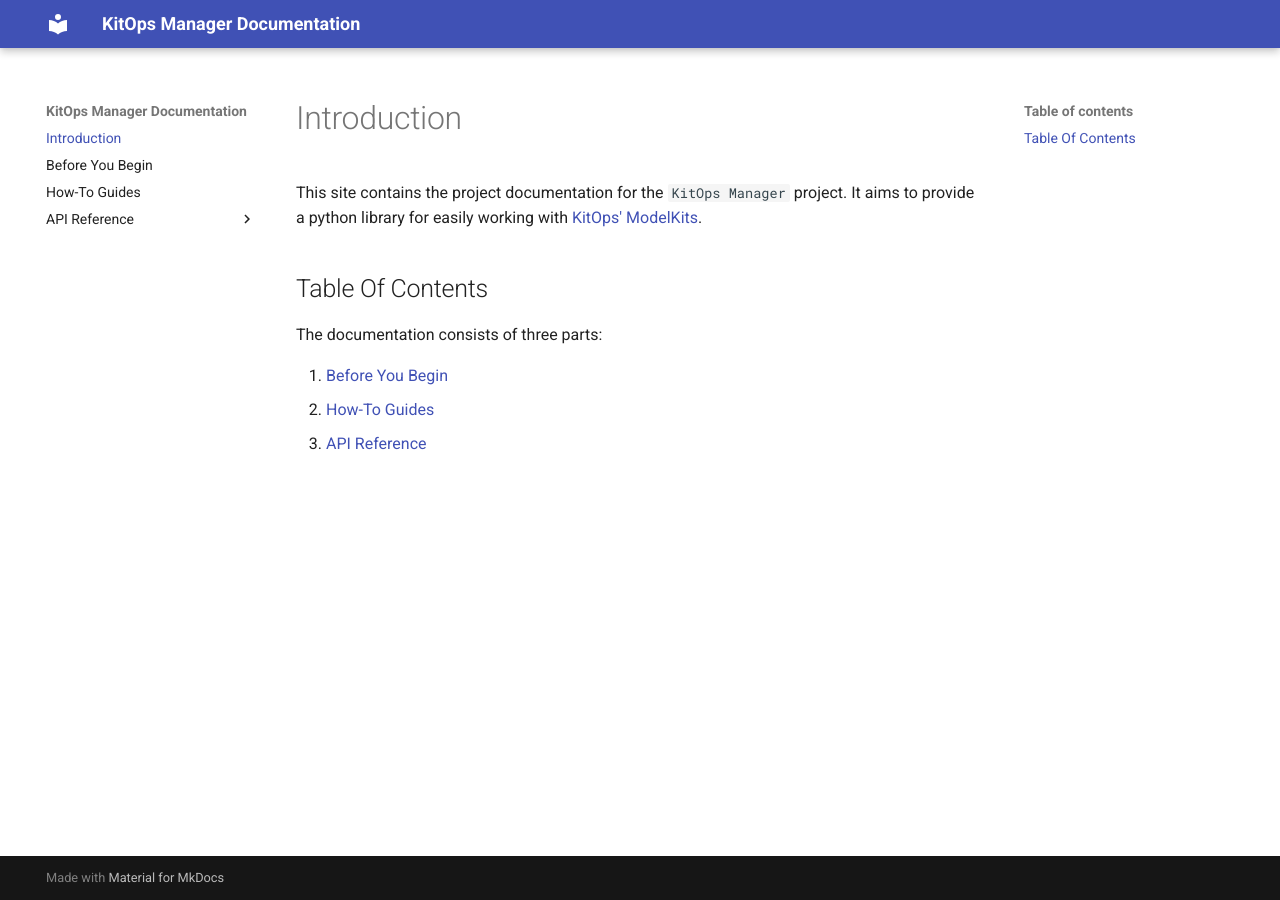
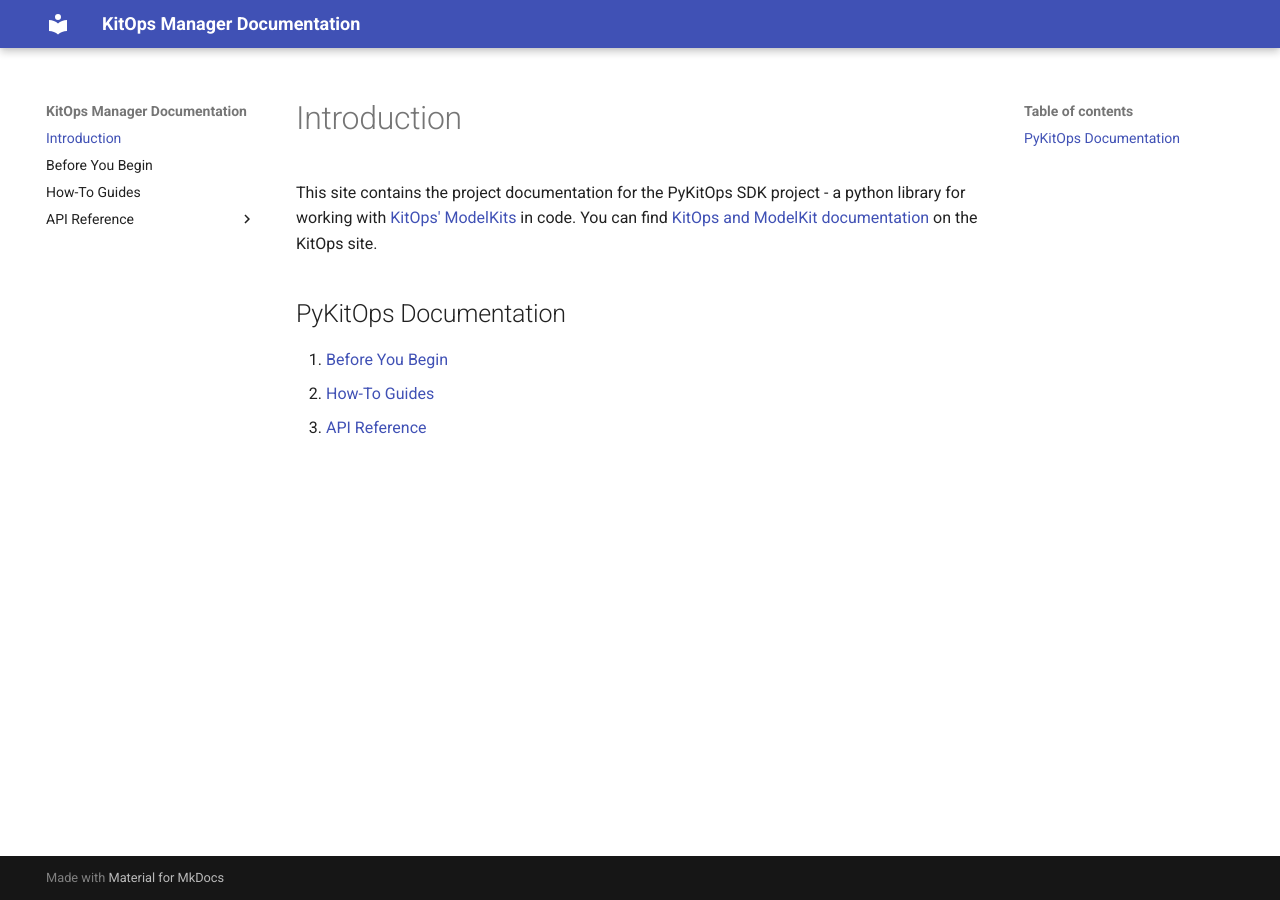
Before and after one commit to kitops-ml/pykitops, an MkDocs documentation site: the page built from docs/index.md, in a window 1280 px wide. Built offline with MkDocs 1.6.1 and Material for MkDocs 9.7.7, drawn with Linux system fonts in a browser that asks for light colours.

Commit message:
Update index.md

```diff
--- a/docs/index.md
+++ b/docs/index.md
@@ -1,10 +1,6 @@
-This site contains the project documentation for the
-`KitOps Manager` project. It aims to provide a python library for
-easily working with [KitOps' ModelKits](https://kitops.ml).
+This site contains the project documentation for the PyKitOps SDK project - a python library for working with [KitOps' ModelKits](https://kitops.ml) in code. You can find [KitOps and ModelKit documentation](https://kitops.ml/docs/overview.html) on the KitOps site.
 
-## Table Of Contents
-
-The documentation consists of three parts:
+## PyKitOps Documentation
 
 1. [Before You Begin](before-you-begin.md)
 2. [How-To Guides](how-to-guides.md)
```
